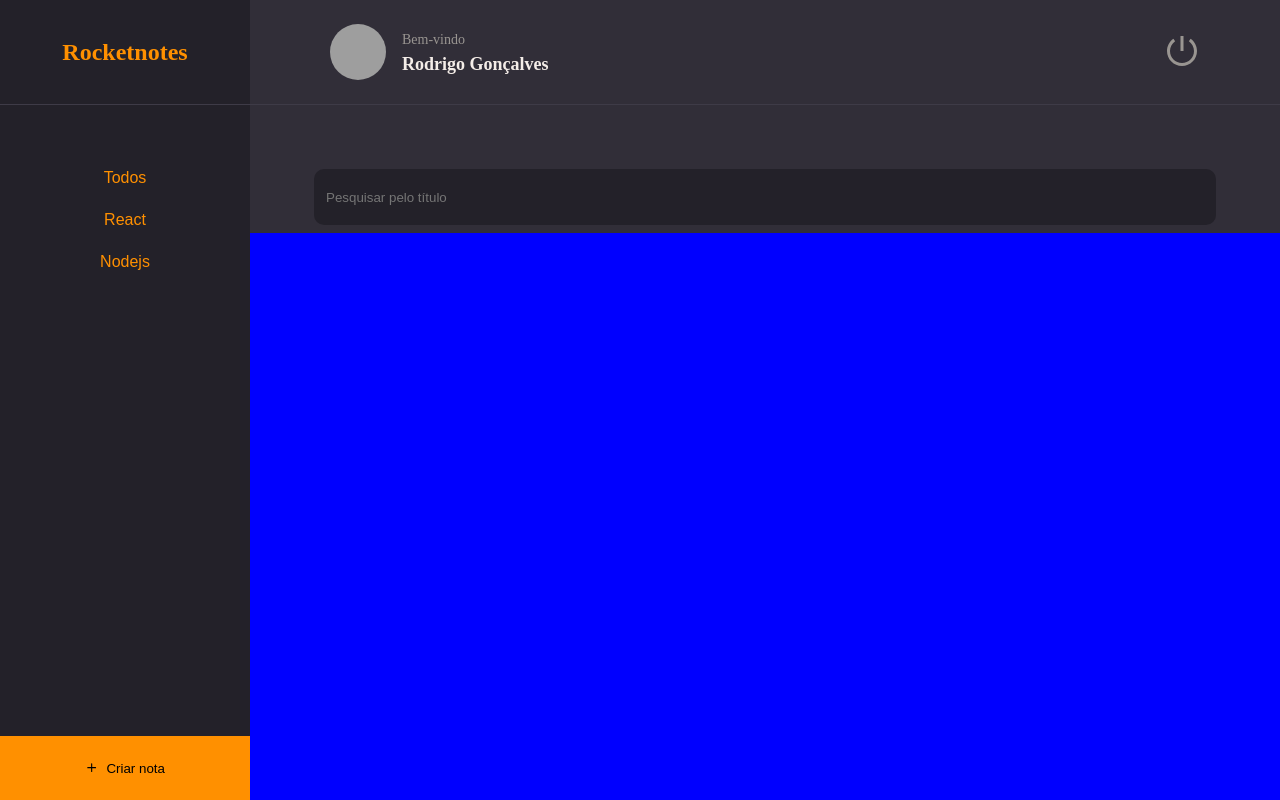
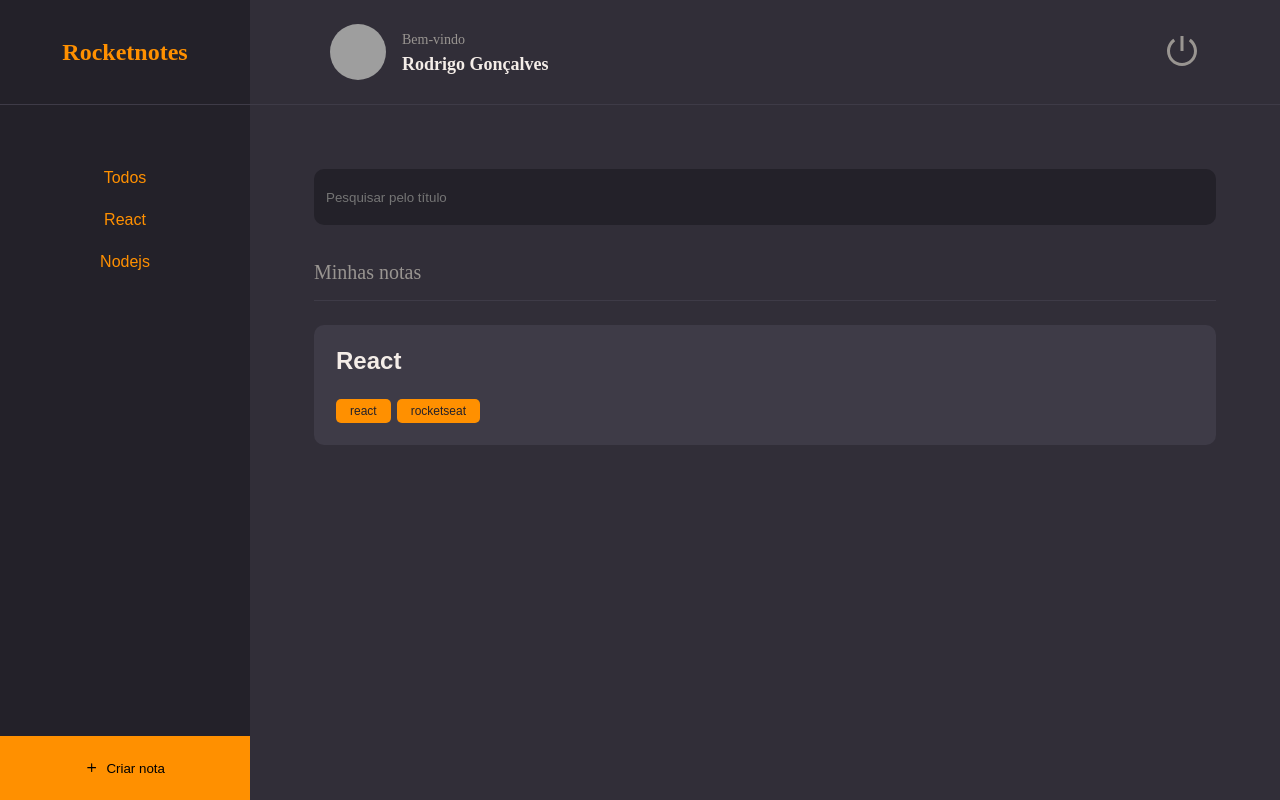
Before and after one commit to rodrigoaugusto99/complete_notes_app_pt2_react, a React (Vite) app: page / in a window 1280 px wide. Built offline with nearby package versions, Linux system fonts and the light colour scheme; grey boxes are pictures that could not be loaded.

Commit message:
componente de notas

```diff
--- /dev/null
+++ b/src/components/Note/index.jsx
@@ -0,0 +1,19 @@
+import { Container } from './styles'
+import { Tag } from '../Tag'
+
+export function Note({ data, ...rest }) {
+  return (
+    <Container {...rest}>
+      <h1>{data.title}</h1>
+
+      {
+        data.tags &&
+        <footer>
+          {
+            data.tags.map(tag => <Tag key={tag.id} title={tag.name} />)
+          }
+        </footer>
+      }
+    </Container>
+  )
+}
--- /dev/null
+++ b/src/components/Note/styles.js
@@ -0,0 +1,22 @@
+import styled from 'styled-components'
+
+export const Container = styled.button`
+  width: 100%;
+  background-color: ${({ theme }) => theme.COLORS.BACKGROUND_700};
+  border: none;
+  border-radius: 10px;
+  padding: 22px;
+  margin-bottom: 16px;
+  > h1 {
+    flex: 1;
+    text-align: left;
+    font-weight: 700;
+    font-size: 24px;
+    color: ${({ theme }) => theme.COLORS.WHITE};
+  }
+  > footer {
+    width: 100%;
+    display: flex;
+    margin-top: 24px;
+  }
+`
--- a/src/components/Tag/index.jsx
+++ b/src/components/Tag/index.jsx
@@ -1,8 +1,10 @@
 import { Container } from './styles'
 
-export function Tag({ title }) {
+export function Tag({ title , ...rest}) {
+  //esse ...rest joga tudo aqui tbm, ate essa key la feita em Note
+ // data.tags.map(tag => <Tag key={tag.id} title={tag.name} />)
   return (
-    <Container>
+    <Container {...rest}>
       {title}
     </Container>
   )
--- a/src/pages/Home/index.jsx
+++ b/src/pages/Home/index.jsx
@@ -2,6 +2,8 @@ import { FiPlus } from 'react-icons/fi'
 import { Container, Brand, Menu, Search, Content, NewNote } from './styles'
 
 import { Header } from '../../components/Header'
+import { Section } from '../../components/Section'
+import { Note } from '../../components/Note'
 import { ButtonText } from '../../components/ButtonText'
 import { Input } from '../../components/Input'
 
@@ -25,7 +27,16 @@ export function Home() {
       </Search>
 
       <Content>
-
+      <Section title="Minhas notas">
+          <Note data={{
+            title: 'React',
+            tags: [
+              { id: '1', name: 'react' },
+              { id: '2', name: 'rocketseat' }
+            ]
+          }}
+          />
+        </Section>
       </Content>
 
       <NewNote>
--- a/src/pages/Home/styles.js
+++ b/src/pages/Home/styles.js
@@ -51,7 +51,9 @@ export const Search = styled.div`
 `
 export const Content = styled.div`
   grid-area: content;
-  background-color: blue;
+  padding: 0 64px;
+  //overflow SO dentro do content, SO p qnd tiver mtas notas
+  overflow-y: auto;
 `
 export const NewNote = styled.button`
   grid-area: newnote;
```
